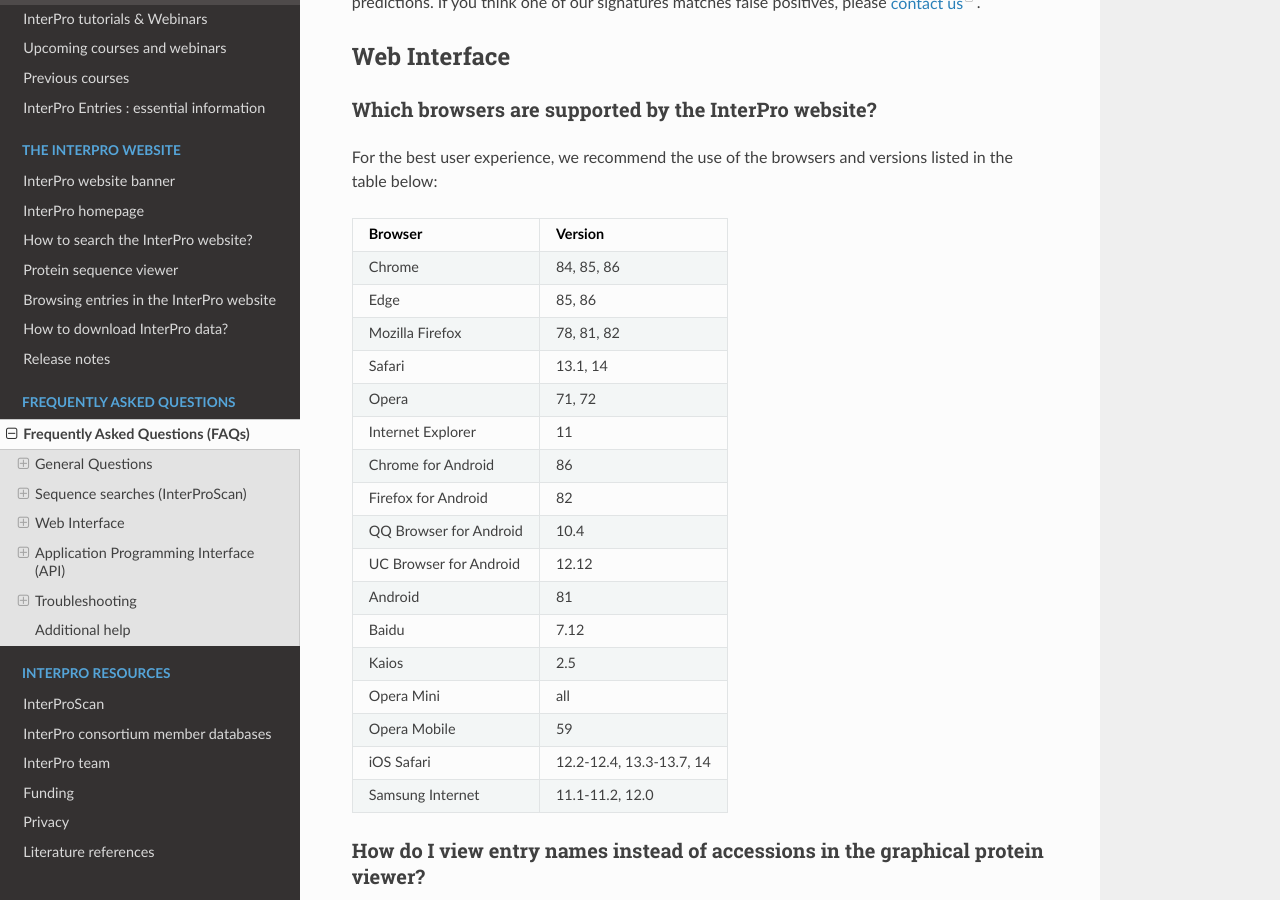
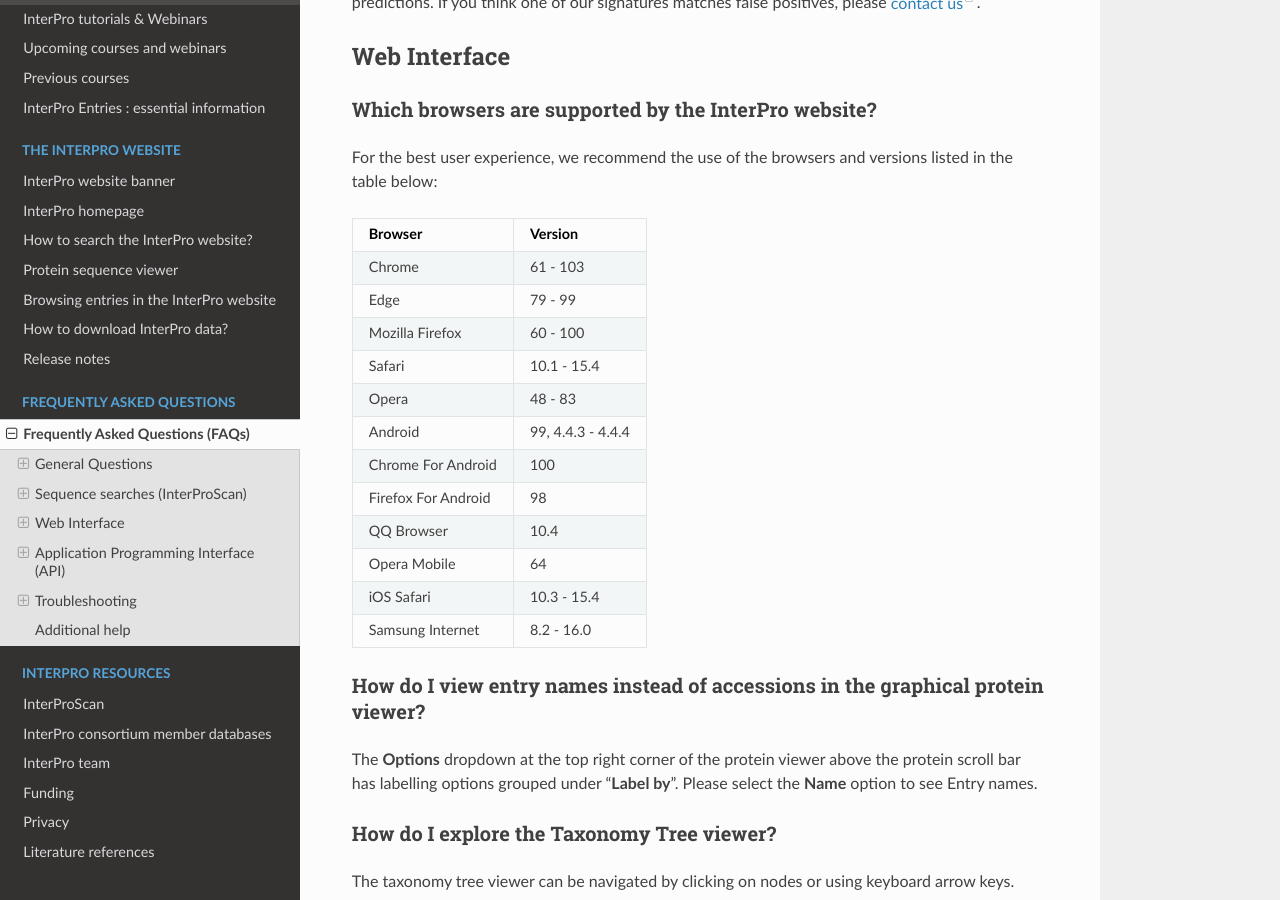
Before and after one commit to ProteinsWebTeam/interpro-docs, a Sphinx documentation site: the page built from docs/faq.rst, in a window 1280 px wide and 900 px high, scrolled down 4148 px. Built offline with Sphinx 7.4.7 and the Read the Docs theme 2.0.0, drawn with Linux system fonts in a browser that asks for light colours.

```diff
--- a/docs/faq.rst
+++ b/docs/faq.rst
@@ -223,39 +223,29 @@ For the best user experience, we recommend the use of the browsers and versions
 +------------------------+--------------------------+
 |        Browser         |         Version          |
 +========================+==========================+
-| Chrome                 | 84, 85, 86               |
+| Chrome                 | 61 - 103                 |
 +------------------------+--------------------------+
-| Edge                   | 85, 86                   |
+| Edge                   | 79 - 99                  |
 +------------------------+--------------------------+
-| Mozilla Firefox        | 78, 81, 82               |
+| Mozilla Firefox        | 60 - 100                 |
 +------------------------+--------------------------+
-| Safari                 | 13.1, 14                 |
+| Safari                 | 10.1 - 15.4              |
 +------------------------+--------------------------+
-| Opera                  | 71, 72                   |
+| Opera                  | 48 - 83                  |
 +------------------------+--------------------------+
-| Internet Explorer      | 11                       |
+| Android                | 99, 4.4.3 - 4.4.4        |
 +------------------------+--------------------------+
-| Chrome for Android     | 86                       |
+| Chrome For Android     | 100                      |
 +------------------------+--------------------------+
-| Firefox for Android    | 82                       |
+| Firefox For Android    | 98                       |
 +------------------------+--------------------------+
-| QQ Browser for Android | 10.4                     |
+| QQ Browser             | 10.4                     |
 +------------------------+--------------------------+
-| UC Browser for Android | 12.12                    |
+| Opera Mobile           | 64                       |
 +------------------------+--------------------------+
-| Android                | 81                       |
+| iOS Safari             | 10.3 - 15.4              |
 +------------------------+--------------------------+
-| Baidu                  | 7.12                     |
-+------------------------+--------------------------+
-| Kaios                  | 2.5                      |
-+------------------------+--------------------------+
-| Opera Mini             | all                      |
-+------------------------+--------------------------+
-| Opera Mobile           | 59                       |
-+------------------------+--------------------------+
-| iOS Safari             | 12.2-12.4, 13.3-13.7, 14 |
-+------------------------+--------------------------+
-| Samsung Internet       | 11.1-11.2, 12.0          |
+| Samsung Internet       | 8.2 - 16.0               |
 +------------------------+--------------------------+
 
 How do I view entry names instead of accessions in the graphical protein viewer?
```
Also changed, not shown: docs/settings.rst (added, +69 -0 lines), docs/images/settings/settings-1-menu.png (added), docs/images/settings/settings-2-navigation.png (added), docs/images/settings/settings-3-notifications.png (added), docs/images/settings/settings-4-ui.png (added), docs/images/settings/settings-5-cache.png (added), docs/images/settings/settings-6-server.png (added).
